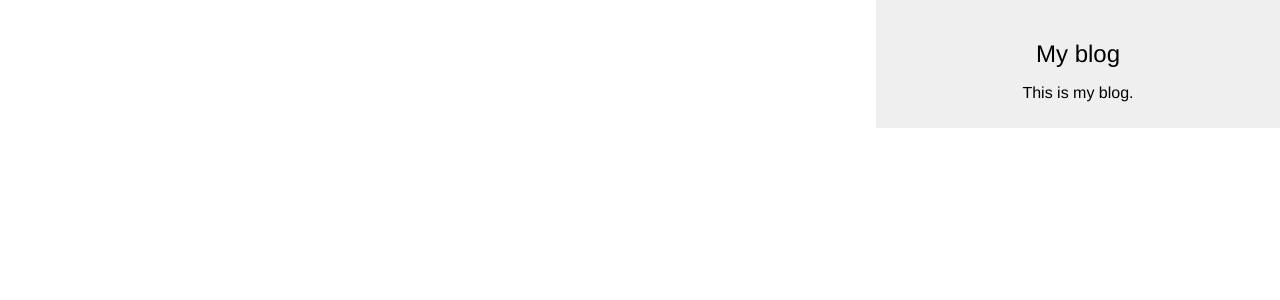
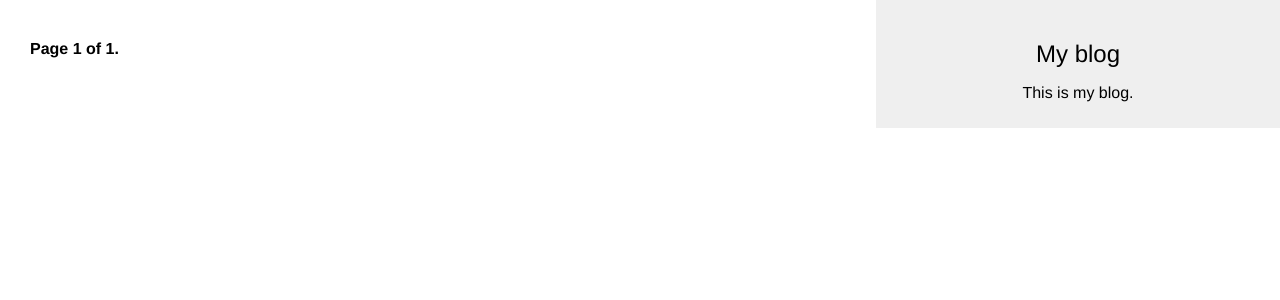
Before and after one commit to Afzal-Oripov/mysite, a Django app: page / in a window 1280 px wide. Shown: the top 300 px of the page. Run offline with Django 4.2, Linux system fonts and the light colour scheme; data that the repository does not hold is empty.

Commit message:
paginator added

```diff
--- /dev/null
+++ b/blog/templates/blog/paginator.html
@@ -0,0 +1,13 @@
+<div class="pagination">
+    <span class="step-links">
+    {% if page.has_previous %}
+    <a href="?page={{ page.previous_page_number }}">Previous</a>
+    {% endif %}
+    <span class="current">
+    Page {{ page.number }} of {{ page.paginator.num_pages }}.
+    </span>
+    {% if page.has_next %}
+    <a href="?page={{ page.next_page_number }}">Next</a>
+    {% endif %}
+    </span>
+</div>
--- a/blog/templates/blog/post/list.html
+++ b/blog/templates/blog/post/list.html
@@ -1,13 +1,14 @@
 {% extends 'blog/base.html' %}
 
 {%block title %} Blog Post {% endblock %}
+
 {% block content %}
     {% for post in posts %}
         <h2>
             <a href="{{ post.get_absolute_url }}">{{post.title}}</a>
         </h2>
         <p class="date">Published on {{ post.publish}} by {{ post.author }}</p>
-
         {{ post.body|truncatewords:30|linebreaks }}
 {% endfor %}
+    {% include "blog/paginator.html" with page=posts %}
 {% endblock %}
--- a/blog/views.py
+++ b/blog/views.py
@@ -1,12 +1,15 @@
 from django.shortcuts import render, get_object_or_404
-from django.http import Http404
 from .models import Post
+from django.core.paginator import Paginator
 # Create your views here.
 
 
 
 def post_list(request):
-    posts = Post.published.all()
+    post = Post.published.all()
+    paginator = Paginator(post, 2)
+    page_number = request.GET.get('page', 1)
+    posts = paginator.page(page_number)
     context = {
         'posts': posts,
     }
```
Lines whose indentation alone changed are shown as unchanged.
